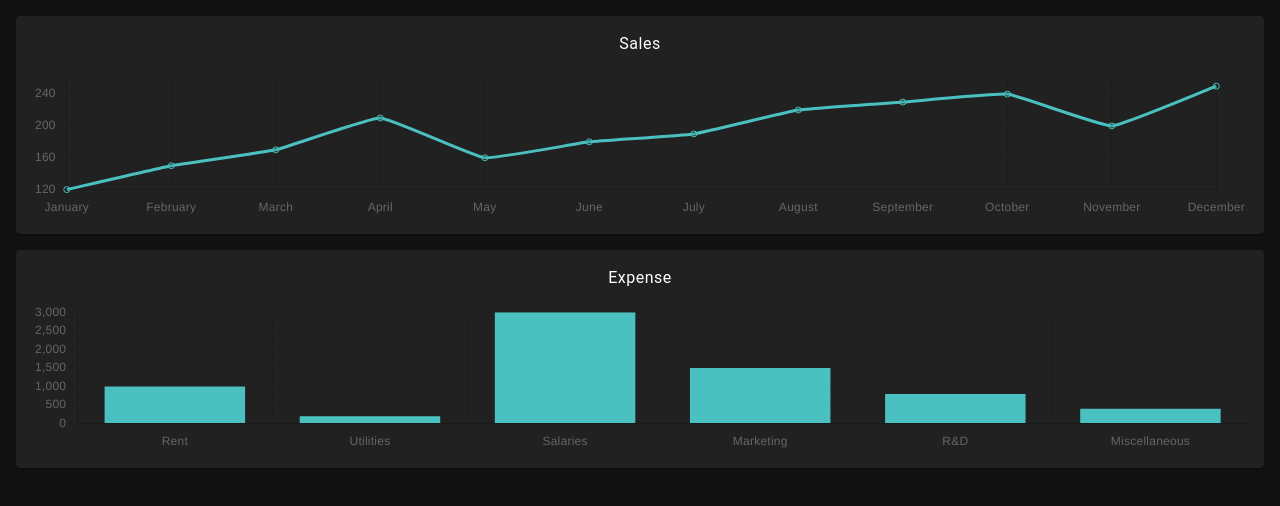
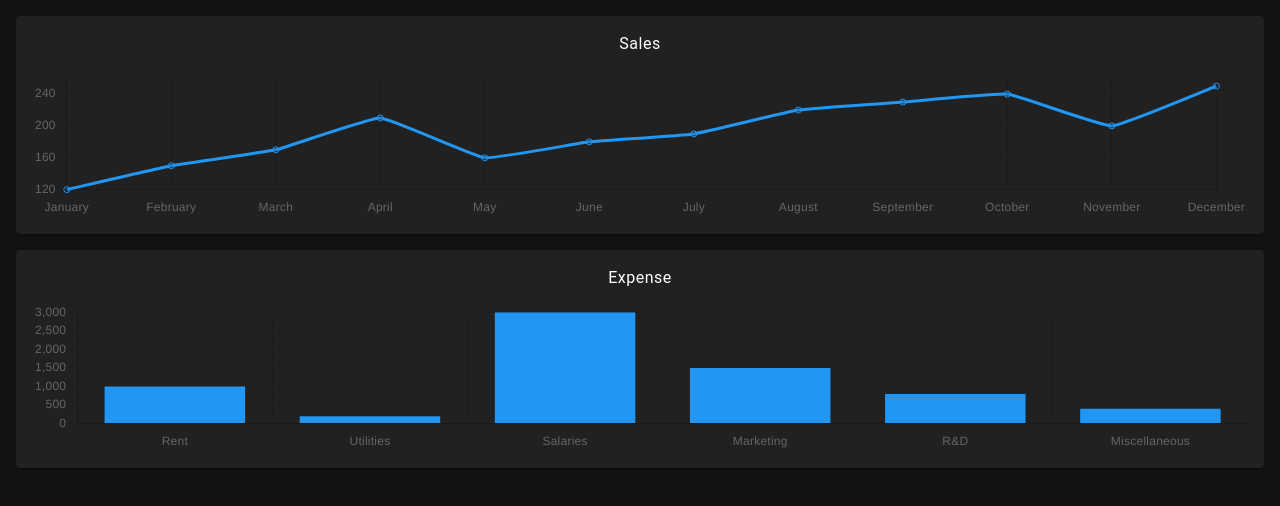
Before and after one commit to vitalii-baidak/test-task-okean, a Vue app: page / in a window 1280 px wide. Shown: the top 506 px of the page. Built offline with nearby package versions, Linux system fonts and the light colour scheme.

Commit message:
Configurated charts color based on vuetify theme

```diff
--- a/src/components/BarChart.vue
+++ b/src/components/BarChart.vue
@@ -14,6 +14,7 @@
 
 <script setup lang="ts">
 import { computed } from "vue";
+import { useTheme } from 'vuetify';
 
 import { Bar } from 'vue-chartjs';
 import { Chart, Title, Tooltip, BarElement, CategoryScale, LinearScale } from 'chart.js';
@@ -30,6 +31,8 @@ const props = defineProps<{
 
 // Chart
 
+const theme = useTheme();
+
 const chartConfig = {
   responsive: true,
   maintainAspectRatio: false
@@ -40,7 +43,7 @@ const chartData = computed(() => {
     labels: props.labels,
     datasets: [{
       data: props.values,
-      backgroundColor: 'rgb(75, 192, 192)',
+      backgroundColor: theme.global.current.value.colors.primary,
     }]
   }
 });
--- a/src/components/LineChart.vue
+++ b/src/components/LineChart.vue
@@ -17,6 +17,7 @@
 
 <script setup lang="ts">
 import { computed } from 'vue';
+import { useTheme } from 'vuetify';
 
 import { Line } from 'vue-chartjs';
 import { Chart, CategoryScale, LinearScale, PointElement, LineElement, Title, Tooltip } from 'chart.js';
@@ -33,6 +34,8 @@ const props = defineProps<{
 
 // Chart
 
+const theme = useTheme();
+
 const chartConfig = {
   responsive: true,
   maintainAspectRatio: false
@@ -44,7 +47,7 @@ const chartData = computed(() => {
     datasets: [{
       data: props.values,
       tension: 0.1,
-      borderColor: 'rgb(75, 192, 192)',
+      borderColor: theme.global.current.value.colors.primary,
     }]
   }
 });
```
